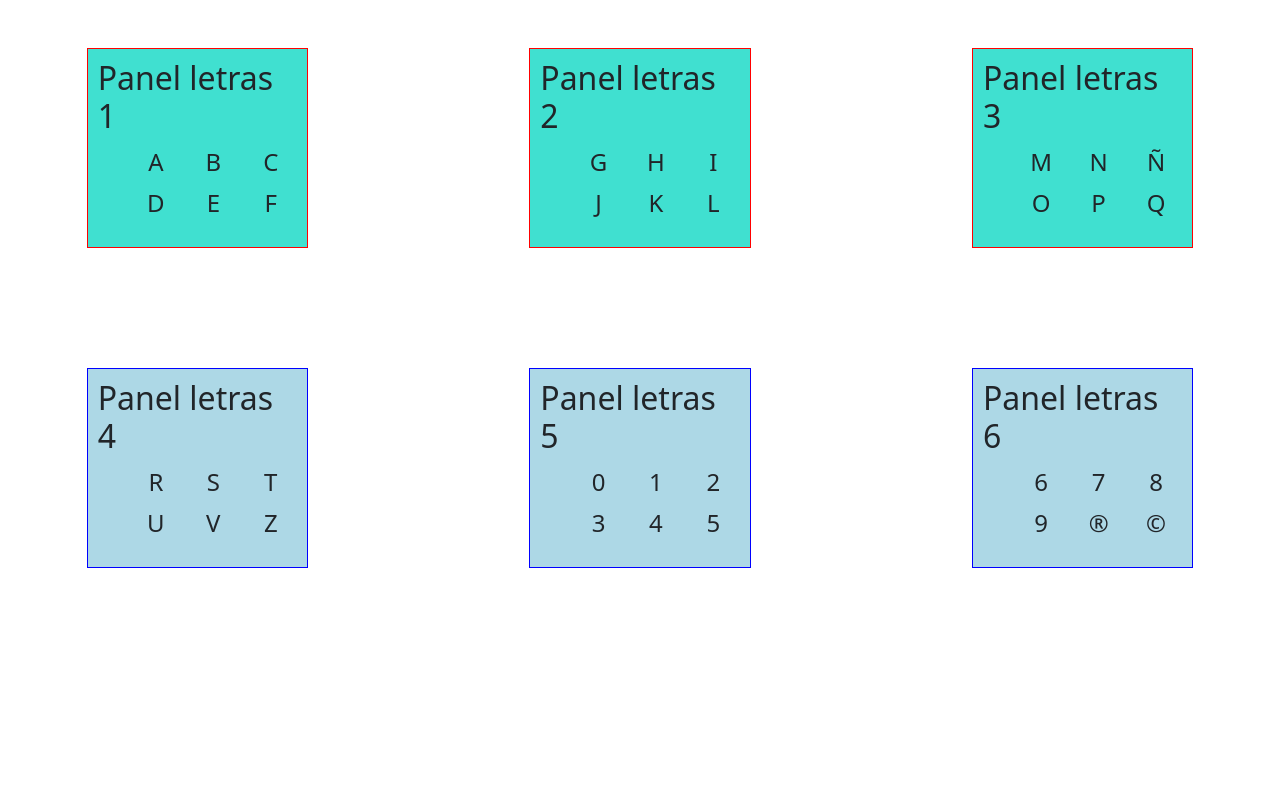
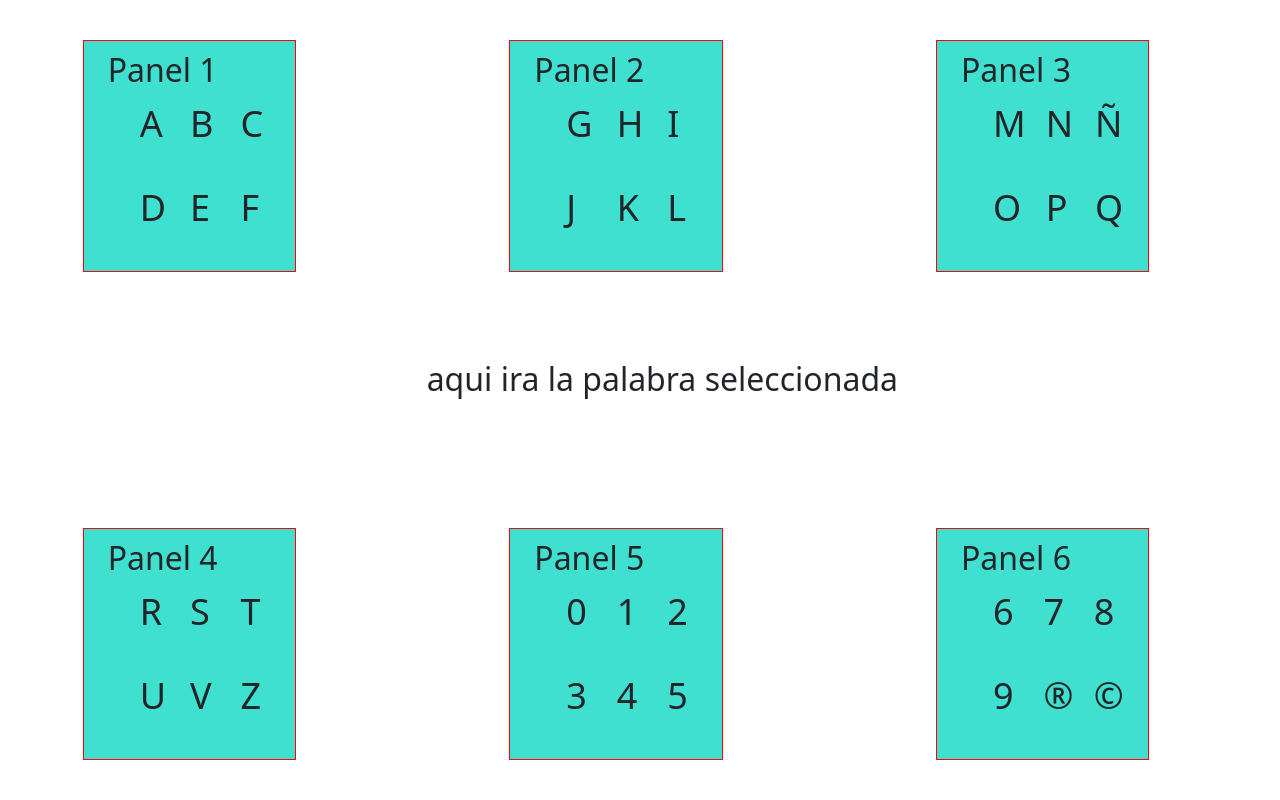
Before and after one commit to Manupr19/TFG_MANU, a Django app: page /panel/ in a window 1280 px wide. Run offline with Django 4.2, Linux system fonts and the light colour scheme.

Commit message:
cambios en panel ajustado

```diff
--- a/Proyecto_ojos/Proyecto_ojos/Templates/panel.html
+++ b/Proyecto_ojos/Proyecto_ojos/Templates/panel.html
@@ -5,40 +5,11 @@
     <title>Paneles de Letras</title>
     <style>
         /* Estilos CSS para el panel */
-        #letras-panel {
+        .letras-panel {
             background-color: turquoise;
             padding: 10px;
             border: 1px solid red;
-        }
-
-        #letras-panel2 {
-            background-color: lightblue;
-            padding: 10px;
-            border: 1px solid blue;
-        }
-
-        #letras-panel3 {
-            background-color: cadetblue;
-            padding: 10px;
-            border: 1px solid yellow;
-        }
-
-        #letras-panel4 {
-            background-color: lightblue;
-            padding: 10px;
-            border: 1px solid blue;
-        }
-
-        #letras-panel5 {
-            background-color: lightblue;
-            padding: 10px;
-            border: 1px solid blue;
-        }
-
-        #letras-panel6 {
-            background-color: lightblue;
-            padding: 10px;
-            border: 1px solid blue;
+            cursor: pointer;
         }
 
         ul {
@@ -46,14 +17,97 @@
             padding: 0;
             display: grid;
             grid-template-columns: repeat(3, 1fr);
-            gap: 5px;
+            gap: 20px;
+
         }
 
         li {
-            font-size: 24px;
+            font-size: 45px;
             text-align: center;
         }
+
+        .panel-ampliado {
+            display: none;
+            position: fixed;
+            top: 0;
+            left: 0;
+            width: 100%;
+            height: 100%;
+            background-color: rgba(0, 0, 0, 0.7);
+            z-index: 999;
+        }
+        /* Estilos para las letras en el contenido ampliado */
+        .letras-lista li {
+            font-size: 36px; /* Tamaño de fuente más grande */
+            margin-bottom: 10px; /* Espaciado entre letras */
+            gap: 100px;
+            display: flex; /* Usar flexbox para centrar verticalmente */
+            align-items: center; /* Centrar verticalmente el contenido */
+        }
+        .contenido-ampliado {
+            display: flex;
+            justify-content: center;
+            align-items: center;
+            position: absolute;
+            top: 50%;
+            left: 50%;
+            transform: translate(-50%, -50%);
+            background-color: white;
+            padding: 20px;
+            border: 1px solid black;
+            text-align: center;
+        }
+
+        /* Estilos para las letras en el contenido ampliado */
+        .contenido-ampliado li {
+            font-size: 36px;
+            /* Tamaño de fuente más grande */
+            margin-bottom: 10px;
+            /* Espaciado entre letras */
+            gap: 100px;
+        }
+
+        /* Estilos para las letras en el contenido ampliado */
+        .contenido-ampliado li {
+            font-size: 36px;
+            /* Tamaño de fuente más grande */
+            margin-bottom: 10px;
+            /* Espaciado entre letras */
+            gap: 100px;
+        }
+
+        /* Estilos para las letras solo cuando el panel ampliado está activo */
+        .panel-ampliado .contenido-ampliado li {
+            font-size: 48px;
+            /* Tamaño de fuente más grande cuando el panel ampliado está activo */
+            margin-bottom: 15px;
+            /* Espaciado entre letras cuando el panel ampliado está activo */
+            gap: 100px;
+        }
+
+        .top-panels-container {
+            position: absolute;
+            top: 5%;
+            width: 100%;
+            /* Asegura que ocupe todo el ancho */
+        }
+
+        .bottom-panels-container {
+            position: absolute;
+            bottom: 5%;
+            width: 100%;
+            /* Asegura que ocupe todo el ancho */
+        }
+
+        .middel-panels-container{
+            position: absolute;
+            top: 45%;
+            width: 100%;
+        }
+
+
     </style>
+
     <link href="https://cdn.jsdelivr.net/npm/bootstrap@5.3.2/dist/css/bootstrap.min.css" rel="stylesheet"
         integrity="sha384-T3c6CoIi6uLrA9TneNEoa7RxnatzjcDSCmG1MXxSR1GAsXEV/Dwwykc2MPK8M2HN" crossorigin="anonymous">
     <script src="https://cdn.jsdelivr.net/npm/bootstrap@5.3.2/dist/js/bootstrap.bundle.min.js"
@@ -62,56 +116,75 @@
 </head>
 
 <body>
-<br><br>
-    <div class="row gx-5 ">
+    <br><br>
+    <div class="row gx-5 top-panels-container">
 
-        <div id="letras-panel" class="col-lg-2 offset-lg-1 col-sm-3 offset-sm-1">
-            <h2>Panel letras 1</h2>
-            <ul id="letras-lista">
+        <div class="letras-panel col-lg-2 offset-lg-1 col-sm-3 offset-sm-1" data-panel-index="1">
+            <h2>Panel 1</h2>
+            <ul class="letras-lista" data-lista-index="1">
                 <!-- Las letras se agregarán aquí dinámicamente con JavaScript -->
             </ul>
         </div>
 
-        <div id="letras-panel" class="col-lg-2 offset-lg-2 col-sm-3 offset-sm-1">
-            <h2>Panel letras 2</h2>
-            <ul id="letras-lista2">
+        <div class="letras-panel col-lg-2 offset-lg-2 col-sm-3 offset-sm-1" data-panel-index="2">
+            <h2>Panel  2</h2>
+            <ul class="letras-lista" data-lista-index="2">
                 <!-- Las letras se agregarán aquí dinámicamente con JavaScript -->
             </ul>
         </div>
 
-        <div id="letras-panel" class="col-lg-2 offset-lg-2 col-sm-3 offset-sm-1">
-            <h2>Panel letras 3</h2>
-            <ul id="letras-lista3">
+        <div class="letras-panel col-lg-2 offset-lg-2 col-sm-3 offset-sm-1" data-panel-index="3">
+            <h2>Panel 3</h2>
+            <ul class="letras-lista" data-lista-index="3">
                 <!-- Las letras se agregarán aquí dinámicamente con JavaScript -->
             </ul>
         </div>
 
     </div>
-<br><br><br><br><br>
-    <div class="row gx-5 ">
-        <div id="letras-panel4" class="col-lg-2 offset-lg-1 col-sm-3 offset-sm-1">
-            <h2>Panel letras 4</h2>
-            <ul id="letras-lista4">
+
+    <div class="row gx-5 middel-panels-container">
+
+
+
+        <div class="    offset-lg-4 col-lg-6 col-sm-3 offset-sm-1" data-panel-index="2">
+            <h2>aqui ira la palabra seleccionada</h2>
+        </div>
+
+
+
+    </div>
+
+    <div class="row gx-5 bottom-panels-container">
+        <div class="letras-panel col-lg-2 offset-lg-1 col-sm-3 offset-sm-1" data-panel-index="4">
+            <h2>Panel 4</h2>
+            <ul class="letras-lista" data-lista-index="4">
                 <!-- Las letras se agregarán aquí dinámicamente con JavaScript -->
             </ul>
         </div>
 
-        <div id="letras-panel5" class="col-lg-2 offset-lg-2 col-sm-3 offset-sm-1">
-            <h2>Panel letras 5</h2>
-            <ul id="letras-lista5">
+        <div class="letras-panel col-lg-2 offset-lg-2 col-sm-3 offset-sm-1" data-panel-index="5">
+            <h2>Panel 5</h2>
+            <ul class="letras-lista" data-lista-index="5">
                 <!-- Las letras se agregarán aquí dinámicamente con JavaScript -->
             </ul>
         </div>
 
-        <div id="letras-panel6" class="col-lg-2 offset-lg-2 col-sm-3 offset-sm-1">
-            <h2>Panel letras 6</h2>
-            <ul id="letras-lista6">
+        <div class="letras-panel col-lg-2 offset-lg-2 col-sm-3 offset-sm-1" data-panel-index="6">
+            <h2>Panel 6</h2>
+            <ul class="letras-lista" data-lista-index="6">
                 <!-- Las letras se agregarán aquí dinámicamente con JavaScript -->
             </ul>
         </div>
     </div>
 
-
+    <!-- Contenedor grande -->
+    <div class="panel-ampliado" id="panel-ampliado">
+        <div class="contenido-ampliado">
+            <ul class="letras-lista" id="letras-lista-ampliada">
+                <!-- Las letras se agregarán aquí dinámicamente con JavaScript -->
+            </ul>
+        </div>
+    </div>
 
     <script>
         // Letras para cada panel
@@ -126,7 +199,7 @@
 
         // Función para crear y agregar elementos <li> al panel
         function crearListaLetras(panelIndex, ulId) {
-            const letrasLista = document.getElementById(ulId);
+            const letrasLista = document.querySelector(`ul.letras-lista[data-lista-index="${panelIndex}"]`);
             letrasLista.innerHTML = ""; // Limpiar el contenido anterior
             paneles[panelIndex - 1].forEach(letra => {
                 const listItem = document.createElement("li");
@@ -135,13 +208,50 @@
             });
         }
 
-        // Llamar a la función para crear la lista de letras para el primer panel
-        crearListaLetras(1, "letras-lista");
-        crearListaLetras(2, "letras-lista2");
-        crearListaLetras(3, "letras-lista3");
-        crearListaLetras(4, "letras-lista4");
-        crearListaLetras(5, "letras-lista5");
-        crearListaLetras(6, "letras-lista6");
+        // Llamar a la función para crear la lista de letras para todos los paneles
+        for (let i = 1; i <= 6; i++) {
+            crearListaLetras(i, `letras-lista${i}`);
+        }
+
+        // Función para mostrar el contenido ampliado
+        function mostrarContenidoAmpliado(panelIndex) {
+            const letrasLista = paneles[panelIndex - 1];
+            const letrasListaAmpliada = document.getElementById("letras-lista-ampliada");
+            const contenidoAmpliado = document.getElementById("panel-ampliado");
+
+            letrasListaAmpliada.innerHTML = ""; // Limpiar el contenido anterior
+
+            letrasLista.forEach(letra => {
+                const listItem = document.createElement("li");
+                listItem.textContent = letra;
+                letrasListaAmpliada.appendChild(listItem);
+            });
+
+            contenidoAmpliado.style.display = "block";
+        }
+
+        // Función para ocultar el contenido ampliado
+        function ocultarContenidoAmpliado() {
+            const contenidoAmpliado = document.getElementById("panel-ampliado");
+            contenidoAmpliado.style.display = "none";
+        }
+
+        // Asignar el evento de clic a cada panel
+        const panelesClick = document.querySelectorAll(".letras-panel");
+        panelesClick.forEach(panel => {
+            const panelIndex = panel.getAttribute("data-panel-index");
+            panel.addEventListener("click", () => {
+                //mostrarContenidoAmpliado(panelIndex);
+                //****aqui deberia abrirse la pantalla asociada al panel
+            });
+        });
+
+        // Asignar el evento de clic al fondo oscuro para ocultar el contenido ampliado
+        const panelAmpliado = document.getElementById("panel-ampliado");
+        panelAmpliado.addEventListener("click", () => {
+            ocultarContenidoAmpliado();
+        });
+
     </script>
 </body>
 
```
